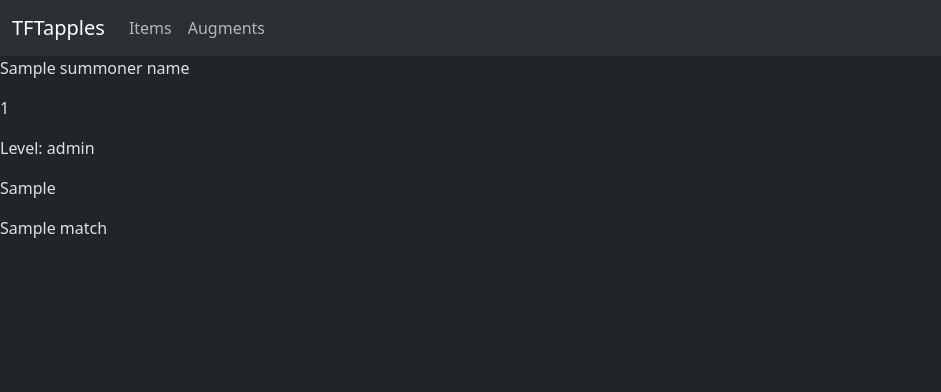
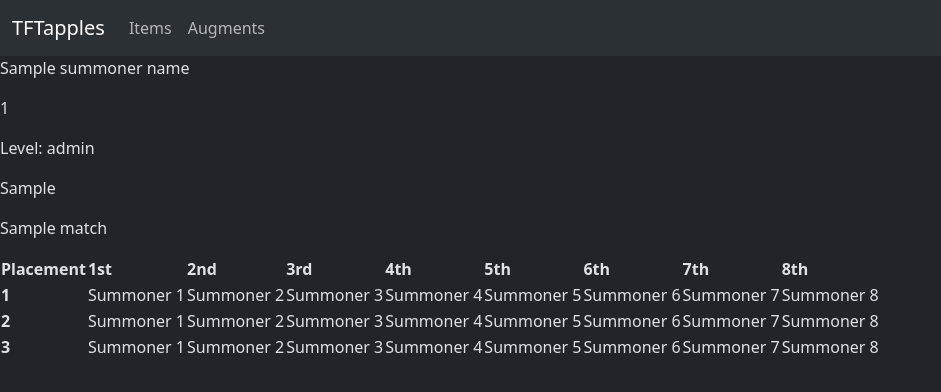
Before and after one commit to LimpyLimbs/TFTappples, a Flask app: template templates/summonername.html in a window 1280 px wide. Shown: the top 392 px of the page, without its empty margins (0-941 px from the left). Run offline with Flask 3, Linux system fonts and the light colour scheme; the template is opened without the code that fills it: most values are stand-ins (such as "Sample title", 1, 10 or a date in 2020).

Commit message:
added a simble table to summonername.html

```diff
--- a/templates/summonername.html
+++ b/templates/summonername.html
@@ -8,4 +8,54 @@
     <p>{{match.summoner_placement}}</p>
     <p>{{match.participant_names}}</p>
 {% endfor %}
+<table class="table-borderless">
+    <thead>
+      <tr>
+        <th scope="col">Placement</th>
+        <th scope="col">1st</th>
+        <th scope="col">2nd</th>
+        <th scope="col">3rd</th>
+        <th scope="col">4th</th>
+        <th scope="col">5th</th>
+        <th scope="col">6th</th>
+        <th scope="col">7th</th>
+        <th scope="col">8th</th>
+      </tr>
+    </thead>
+    <tbody>
+      <tr>
+        <th scope="row">1</th>
+        <td>Summoner 1</td>
+        <td>Summoner 2</td>
+        <td>Summoner 3</td>
+        <td>Summoner 4</td>
+        <td>Summoner 5</td>
+        <td>Summoner 6</td>
+        <td>Summoner 7</td>
+        <td>Summoner 8</td>
+      </tr>
+      <tr>
+        <th scope="row">2</th>
+        <td>Summoner 1</td>
+        <td>Summoner 2</td>
+        <td>Summoner 3</td>
+        <td>Summoner 4</td>
+        <td>Summoner 5</td>
+        <td>Summoner 6</td>
+        <td>Summoner 7</td>
+        <td>Summoner 8</td>
+      </tr>
+      <tr>
+        <th scope="row">3</th>
+        <td>Summoner 1</td>
+        <td>Summoner 2</td>
+        <td>Summoner 3</td>
+        <td>Summoner 4</td>
+        <td>Summoner 5</td>
+        <td>Summoner 6</td>
+        <td>Summoner 7</td>
+        <td>Summoner 8</td>
+      </tr>
+    </tbody>
+</table>
 {% endblock %}
```
